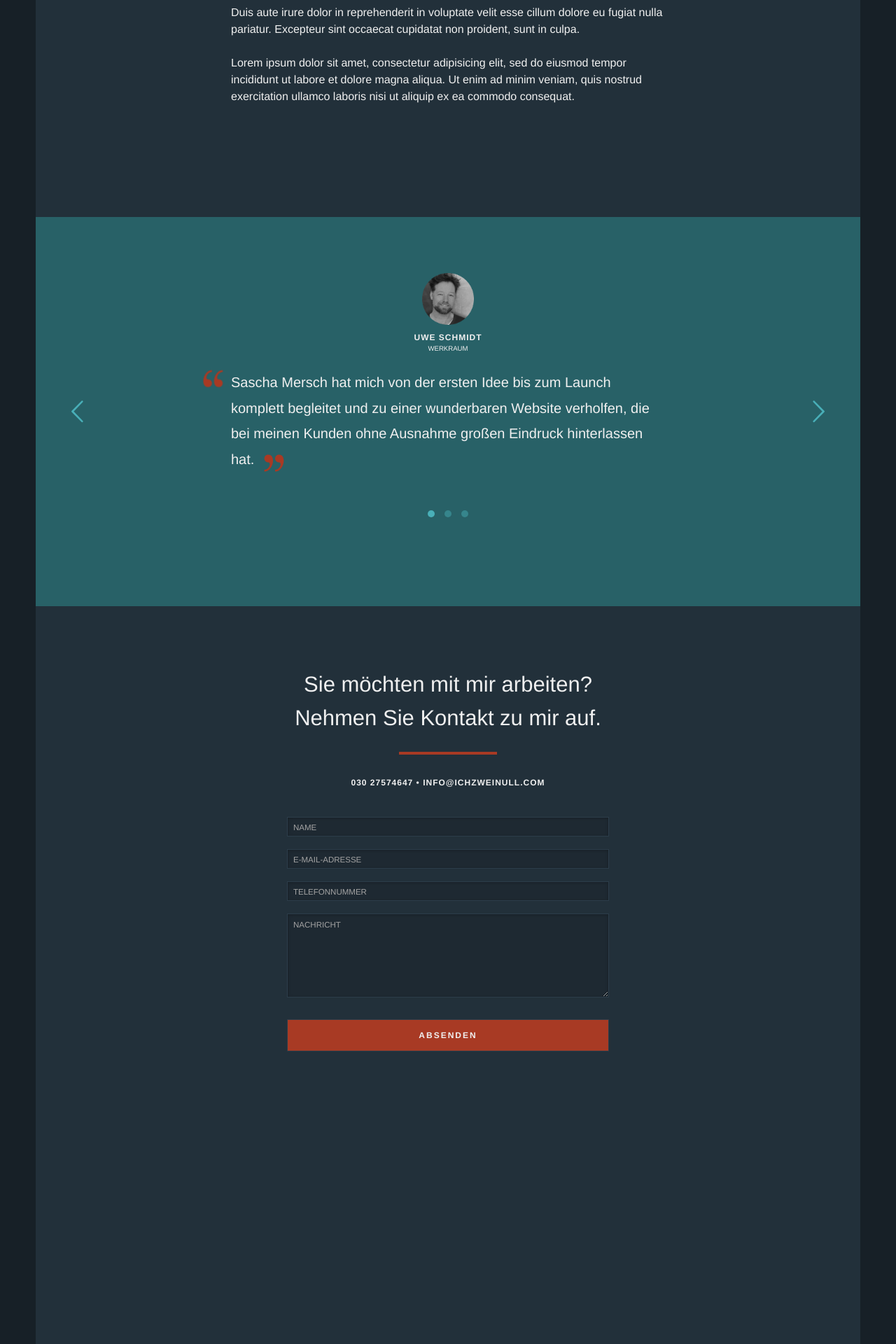
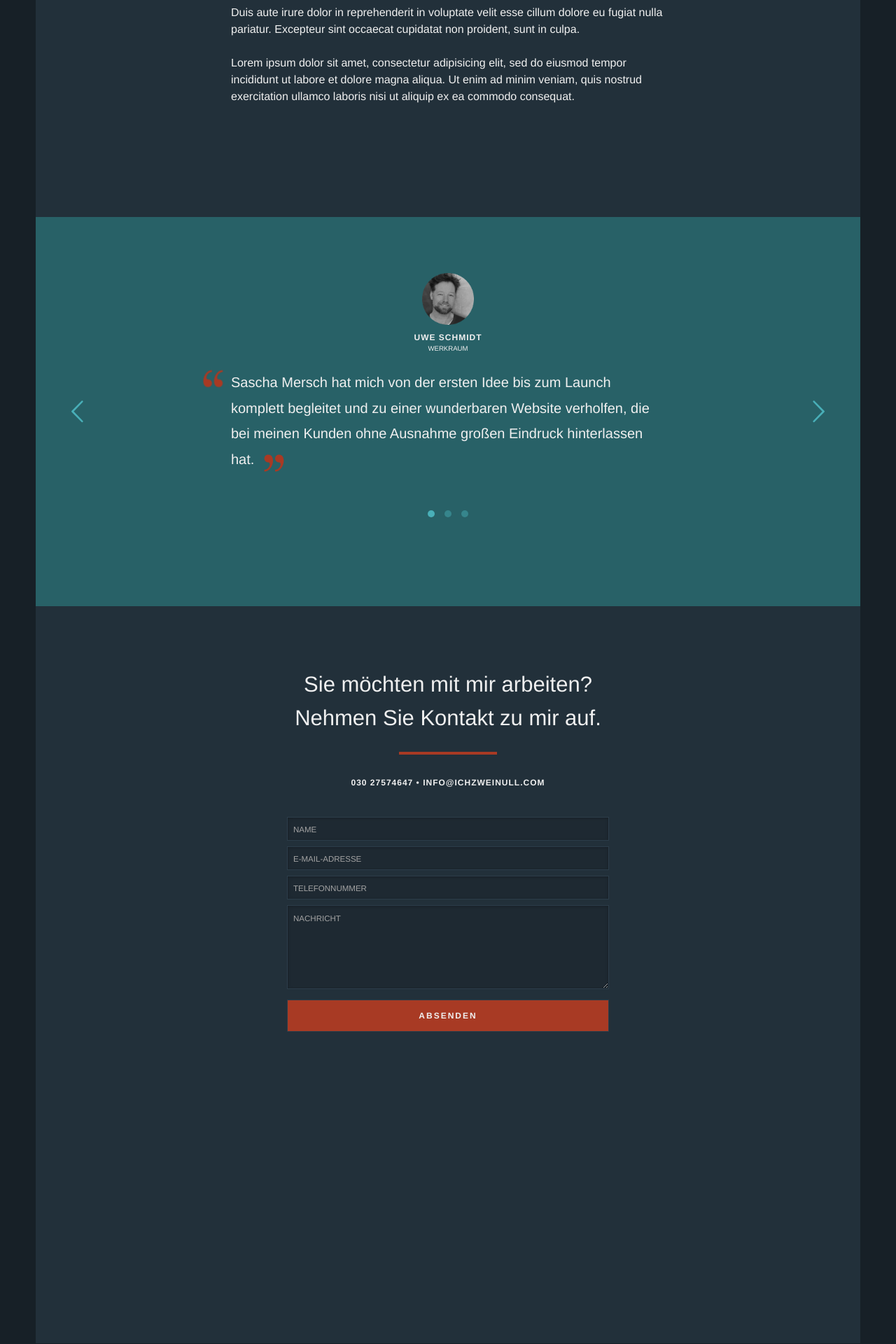
Before and after one commit to rschach/ichzweinull, a Jekyll site: the page built from index.html, in a window 1280 px wide. Shown: the part 2539-4459 px from the top of the page at 70% size. Built offline with Jekyll 4.4.1, drawn with Linux system fonts in a browser that asks for light colours; nearby versions of some CDN libraries; some web fonts are replaced.

Commit message:
Contact form layout

```diff
--- a/_sass/3-layout/_contact.sass
+++ b/_sass/3-layout/_contact.sass
@@ -34,12 +34,11 @@
     background: darken($bg-lighter, 2.5%)
     border: 1px solid lighten($bg-lighter, 5%)
     box-shadow: 0 1px 4px rgba(0,0,0,.25) inset
-    padding: 5px 8px
-    margin-bottom: 18px
+    padding: 8px
+    margin-bottom: 8px
 
   textarea
     height: 120px
-    margin-bottom: 24px
 
   input[type="submit"]
     background: $primary
--- a/css/main.css
+++ b/css/main.css
@@ -1083,11 +1083,10 @@ figure {
     background: #1e2932;
     border: 1px solid #2c3d4a;
     box-shadow: 0 1px 4px rgba(0, 0, 0, 0.25) inset;
-    padding: 5px 8px;
-    margin-bottom: 18px; }
+    padding: 8px;
+    margin-bottom: 8px; }
   .contact-form textarea {
-    height: 120px;
-    margin-bottom: 24px; }
+    height: 120px; }
   .contact-form input[type="submit"] {
     background: #a83a24;
     padding: 16px 0;
```
